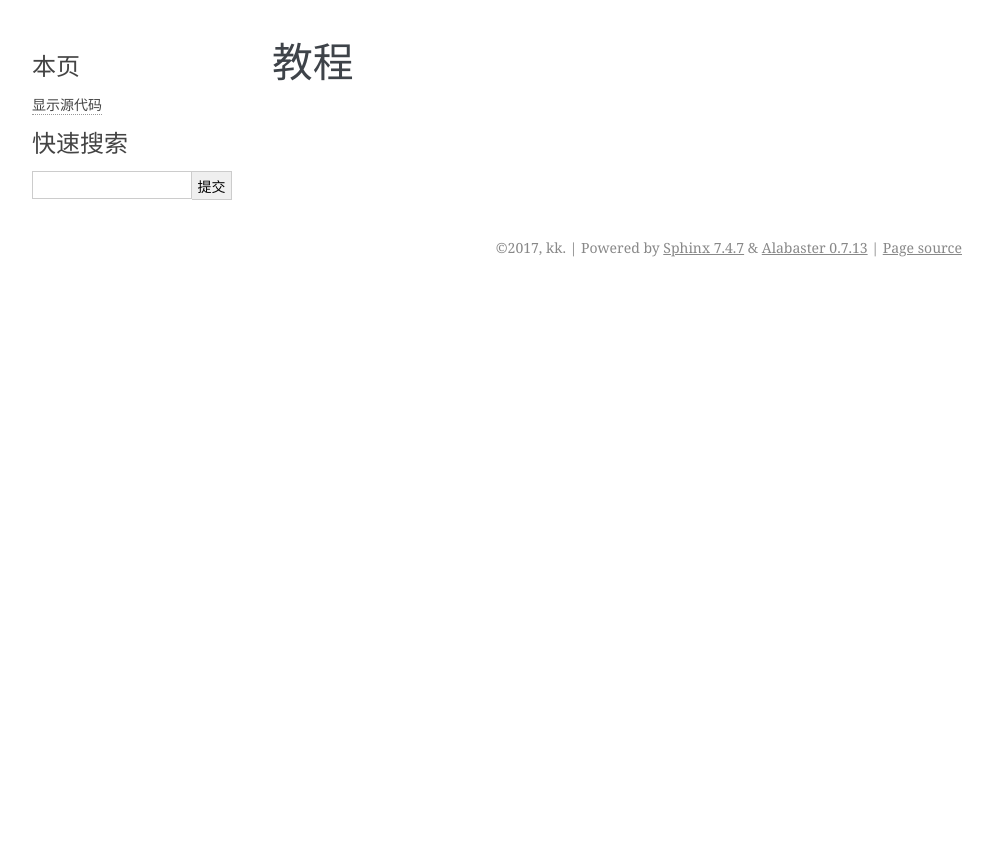
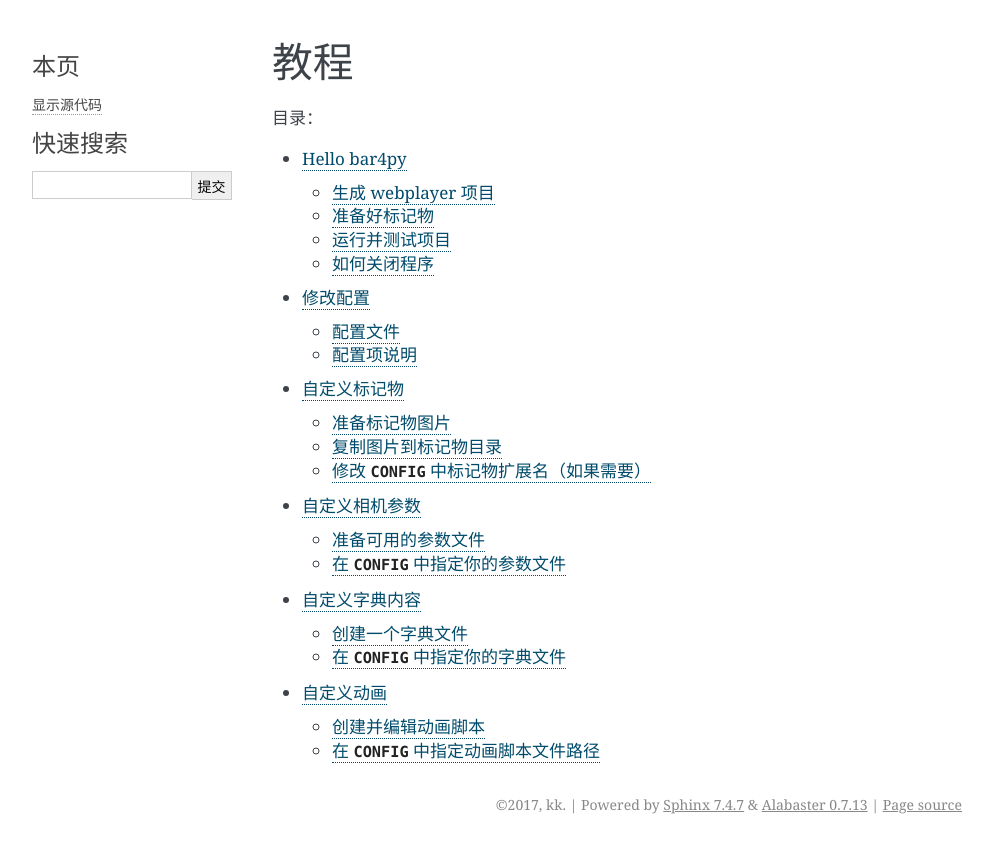
Before and after one commit to bxtkezhan/BAR4Py, a Sphinx documentation site: the page built from docs/source/tutorial.rst, in a window 1280 px wide. Shown: the top 853 px of the page, without its empty margins (148-1141 px from the left). Built offline with Sphinx 7.4.7, drawn with Linux system fonts in a browser that asks for light colours.

Commit message:
完成0.1.2.0文档教程

```diff
--- a/docs/source/index.rst
+++ b/docs/source/index.rst
@@ -8,7 +8,7 @@
 
 .. toctree::
    :maxdepth: 2
-   :caption: 主要内容:
+   :caption: 主要内容：
 
    intro
    tutorial
@@ -20,4 +20,4 @@
 * :ref:`modindex`
 * :ref:`search`
 
-.. image:: _static/img/index_0.png
+.. image:: /_static/img/index_0.png
--- a/docs/source/tutorial.rst
+++ b/docs/source/tutorial.rst
@@ -1,2 +1,13 @@
 教程
 ========
+
+.. toctree::
+   :maxdepth: 2
+   :caption: 目录：
+
+   Hello bar4py <./tutorial/hello.rst>
+   修改配置 <./tutorial/config.rst>
+   自定义标记物 <./tutorial/set_marker.rst>
+   自定义相机参数 <./tutorial/set_camera.rst>
+   自定义字典内容 <./tutorial/set_dictionary.rst>
+   自定义动画 <./tutorial/set_animate.rst>
--- /dev/null
+++ b/docs/source/tutorial/config.rst
@@ -0,0 +1,35 @@
+修改配置
+============
+
+下面KK开始介绍配置这个 WebAR 播放器的方法。
+
+配置文件
+-------------
+
+找到主脚本 webplayer.py 的配置变量 ``CONFIG`` ，大概从第五行开始就是了，代码内容大致如下::
+
+    # Configs.
+    CONFIG = {
+        'app_name': 'Hello BAR4Py',
+        'marker_path': './static/marker',
+        'marker_type': '*.jpg',
+        'camera_file': './static/camera/camera_640x480.json',
+        'dictionary_file': './static/dictionary/dictionary.json',
+        'animate_file': './static/animate/animate.js',
+        'port': 8000,
+        'debug': False,
+    }
+
+我们可以尝试修改该 `python` 字典来配置我们的 WebAR 播放器。
+
+配置项说明
+--------------
+
+* ``'app_name': 'XXX'`` 用于设置 WebAR 播放器页面的Title
+* ``'marker_path': 'XXX'`` 用于指定 marker 标记物图片所在目录
+* ``'marker_type': '*.XXX'`` 用于指定 marker 标记物图片的扩展名
+* ``'camera_file': 'XXX'`` 用于指定相机参数文件路径
+* ``'dictionary_file': 'XXX'`` 用于指定字典内容文件路径
+* ``'animate_file': 'XXX'`` 用于指定动画脚步文件路径
+* ``'port': XXX`` 用于设置服务端程序端口号
+* ``'debug': True/False`` 是否开启调试模式
--- /dev/null
+++ b/docs/source/tutorial/hello.rst
@@ -0,0 +1,49 @@
+Hello bar4py
+=================
+
+欢迎阅读本套教程，现在让我们开始入手 **bar4py** 并完成我们第一个实例—— WebARPlayer！
+
+我们大概要做三件事，首先是使用 **bar4py** 的命令行工具生成一个 webplayer 项目；\
+然后是准备好标记物；最后是运行服务并打开浏览器来测试我们实例。
+
+生成 webplayer 项目
+---------------------------
+
+假如你已经成功安装好了较新版本的 **bar4py(v0.1.2.0+)** 那么你就可以使用命令行工具 ``bar4py``
+来生成所需项目::
+
+    $ bar4py webplayer mywebplayer
+
+OK，至此为止第一步算是完成了，是不是很简单呀´ ▽ ` )ﾉ
+
+准备好标记物
+----------------
+
+现在我们可以在项目目录的 `mywebplayer/static/marker/` 中找到一个 **bar4py** 为我们准备的 marker 图片\
+—— “701.jpg”，然后我们将这张图片复制到自己手机上并显示出来，或者也可以直接打印出来。\
+KK个人比较推荐打印的办法，因为有些朋友的手机屏幕比较反光，容易导致 marker 信息无法被检测\
+（当遇到这种问题的时候可以尝试适度调高屏幕亮度，当然屏幕亮度也不宜过高）。
+
+.. image:: /_static/img/tutorial/701.jpg
+
+现在我们已经完成了第二步操作了，看起来也没有什么难度是不是？
+
+运行并测试项目
+-------------------
+
+进入项目根目录，并运行脚本 webplayer.py 开启服务::
+
+    $ cd mywebplayer
+    $ python3 webplayer.py
+
+打开浏览器（这里推荐 Firefox 或 Chrome 浏览器，这是测试成功的两款著名浏览器），在地址栏输入 localhost:8000
+然后回车进入，如果成功你将打开一个简洁的 WebAR 播放器界面。
+
+现在最关键的时刻到了，请点击播放器按扭 Play 开始播发，然后授权开启摄像头（这个是你必须要有的）\
+当播放器中显示出你的摄像头所捕获的景象时，你就可以尝试把标记物放到摄像头视野范围内，\
+如果出现了一个 3D 物体模型，那么恭喜你已经成功了´ ▽ ` )ﾉ
+
+如何关闭程序
+---------------
+
+浏览器上的 WebAR 播放器只需要关闭网页即可，命令行中运行的服务器程序可以用 ``Ctrl`` + ``C`` 中断。
--- /dev/null
+++ b/docs/source/tutorial/set_animate.rst
@@ -0,0 +1,42 @@
+自定义动画
+================
+
+现在我们要来完成自定义动画的操作了。在自定义动画的操作中我们会用到 Javascript 编程语言，\
+还有 Three.JS 库的一些方法。
+
+创建并编辑动画脚本
+-----------------------
+
+我们在一个地方创建一个名叫 animate.js 的脚本，然后写入如下内容::
+
+    var RotateTag = 0;
+    function animate(id, model) {
+        if (id == '701') {
+            model.rotateX(Math.PI/2);
+            model.rotateY(RotateTag);
+            RotateTag += 0.1;
+        }
+    }
+
+这里先解释一下该段 Javascript 代码。首先我们需要在我们的动画脚本文件当中定义一个名叫 animate 的函数，\
+且该函数接受两个参数变量（这个是固定的，必须如此），第一个参数是当前被检测到的标记物的 ID，
+第二个参数是当前被检测到的标记物所对应的模型对象；有了 ID 和 模型对象，我们就可以通过 Three.JS 的方法\
+去定义模型的动画了´ ▽ ` )ﾉ。
+
+关于 Three.JS 的方法大家可以去往 Three.JS 的官网阅读文档，KK这里就不多说了(｢・ω・)｢～～～
+
+在 ``CONFIG`` 中指定动画脚本文件路径
+------------------------------------------
+
+我们可以在 WebARPlayer 的主脚本的 ``CONFIG`` 中，设置 ``'animate_file'`` 的值来指定动画脚本::
+
+    # Configs.
+    CONFIG = {
+        ...
+
+        'animate_file': './static/animate/animate.js',
+
+        ...
+    }
+
+好了，至此我们已经完成了自定义动画的操作了´ ▽ ` )ﾉ～～～！！！
--- /dev/null
+++ b/docs/source/tutorial/set_camera.rst
@@ -0,0 +1,39 @@
+自定义相机参数
+====================
+
+现在我们来面对一个比较专业（计算机视觉方面）的问题，就是设置我们自己的相机参数。
+
+准备可用的参数文件
+-----------------------
+
+这方面可能需要你具备一些专业知识，所以不推荐新手自己来做（期待KK放出新的便捷工具吧´ ▽ ` )ﾉ）。\
+如果你可以自己标定相机参数或是看的懂相机参数内容，那么你可以将已标定好的相机内参和残差转换为
+**bar4py** 支持的 json 文件格式::
+
+    {
+        "distorsionCoeff": [
+            0.09954849630594254, -0.20638400316238403,
+            0.00754588982090354, 0.0033653099089860916, 0.0
+        ],
+        "size": [640, 480],
+        "cameraMatrix": [
+            628.1580200195312, 0.0, 324.0989990234375, 0.0,
+            628.156005859375, 260.9079895019531, 0.0, 0.0, 1.0
+        ]
+    }
+
+可以不用考虑 json 文件的缩进
+
+在 ``CONFIG`` 中指定你的参数文件
+---------------------------------------
+
+修改项目主脚本 webplayer.py 中 ``CONFIG`` 的 ``'camera_file'`` 的值，指定为你的相机参数文件路径::
+
+    # Configs.
+    CONFIG = {
+        'app_name': 'Hello BAR4Py',
+        'marker_path': './static/marker',
+        'marker_type': '*.jpg',
+        'camera_file': '你的相机参数文件路径',
+
+        ...
--- /dev/null
+++ b/docs/source/tutorial/set_dictionary.rst
@@ -0,0 +1,103 @@
+自定义字典内容
+=======================
+
+现在我们来设置字典内容，值得注意的是这里的字典并不是 `python` 当中的字典数据类型，\
+而是 **bar4py** Web 模块当中用于设置标记物对应模型的工具。
+
+创建一个字典文件
+----------------------
+
+字典文件是一个 json 类型的文件，我们参考 WebARPlayer 默认的字典文件::
+
+
+    {
+        "701": {
+            "type": "obj",
+            "content": null,
+            "opath": "/static/model/",
+            "oname": "rocket.obj",
+            "mpath": "/static/model/",
+            "mname": "rocket.mtl",
+            "visibleTag": 5
+        }
+    }
+
+其中 ``"701": {`` 当中的 ``"701"`` 指的是标记物的名称，和标记物目录当中指定的标记物图片的名称一致，\
+注意是不含扩展名的。如果你的标记物图片有多个可以用如下方式编写字典内容::
+
+    {
+        "701": {
+            "type": "obj",
+            "content": null,
+            "opath": "/static/model/",
+            "oname": "rocket.obj",
+            "mpath": "/static/model/",
+            "mname": "rocket.mtl",
+            "visibleTag": 5
+        },
+        "801": {
+            ...
+        }
+        ...
+    }
+
+下面我们来详细说说其中的一些配置项的含义´ ▽ ` )ﾉ
+
+"type" —— 模型类型
+^^^^^^^^^^^^^^^^^^^^^^^
+
+目前有如下可选值:
+
+* cube 立方体
+* plane 平面
+* sphere 球面
+* cylinder 圆柱
+* torus 圆环
+* obj 第三方模型文件
+
+"content" —— 模型内容
+^^^^^^^^^^^^^^^^^^^^^^^^^^
+
+一般情况设定为 ``null`` 。
+
+"opath" —— 模型 obj 文件的目录路径
+^^^^^^^^^^^^^^^^^^^^^^^^^^^^^^^^^^^^^^^^^^^
+
+如果 ``"type"`` 的值为 ``"obj"`` 那么你才需要设置该属性。\
+值得注意的是该目录路径应该设置在默认生成的 ``./static`` 目录下。
+
+"oname" —— 模型 obj 文件的文件名
+^^^^^^^^^^^^^^^^^^^^^^^^^^^^^^^^^^^^^^^^^
+
+你需要载入的 obj 文件的文件名，注意带上扩展名。
+
+"mpath" —— 模型 mtl 文件的目录路径
+^^^^^^^^^^^^^^^^^^^^^^^^^^^^^^^^^^^^^^^^^^^
+
+如果 ``"type"`` 的值为 ``"obj"`` ，且你的模型文件具有 mtl 文件，那么你才需要设置该属性。\
+值得注意的是该目录路径应该设置在默认生成的 ``./static`` 目录下。
+
+"mname" —— 模型 mtl 文件的文件名
+^^^^^^^^^^^^^^^^^^^^^^^^^^^^^^^^^^^^^^^^^
+
+你需要载入的 mtl 文件的文件名，注意带上扩展名。
+
+"visibleTag" —— 初始可视标识
+^^^^^^^^^^^^^^^^^^^^^^^^^^^^^^^^^^^^
+
+一般默认是5或者5以上的整数
+
+在 ``CONFIG`` 中指定你的字典文件
+----------------------------------------
+
+设置 ``dictionary_file`` 的值，指定你的字典文件，代码如下::
+
+    # Configs.
+    CONFIG = {
+        ...
+
+        'dictionary_file': './static/dictionary/dictionary.json',
+
+        ...
+
+好了，现在我们已经完成字典文件自定义操作了´ ▽ ` )ﾉ！！！
--- /dev/null
+++ b/docs/source/tutorial/set_marker.rst
@@ -0,0 +1,45 @@
+自定义标记物
+==================
+
+在之前的篇章中，例如 `Hello bar4py` 我们已经学会了如何去构建一个 WebARPlayer 项目，但是那时我们\
+用的仍是 **bar4py** 提供的标记物图片，而且只有一个而已。现在我们要来使用自己的标记物图片了。
+
+准备标记物图片
+----------------------
+
+现在我们准备几张标记物图片，值得注意的是标记物图片有如下几点要求:
+
+#. 尽量为正方形
+#. 统一图片格式
+#. 内边沿为深色
+#. 内容尽量简单
+#. 色块容易区分
+#. 线条足够宽大
+#. 能够区分方向
+
+可以参考下面两张 marker 图片:
+
+.. image:: /_static/img/tutorial/markers.png
+
+复制图片到标记物目录
+----------------------------
+
+所谓标记物目录，其实指的就是 WebARPlayer 项目的主脚本 webplayer.py 中 ``CONFIG`` 所定义的
+``'marker_path'`` 所指向的内容，默认情况下为项目根目录下的 ``./static/marker`` 。
+
+::
+
+    # Configs.
+    CONFIG = {
+        'app_name': 'Hello BAR4Py',
+        'marker_path': './static/marker',
+
+        ...
+
+修改 ``CONFIG`` 中标记物扩展名（如果需要）
+-------------------------------------------------
+
+根据你在标记物目录放置的标记物图片扩展名修改 ``CONFIG`` 中 ``'marker_type'`` 的值，\
+如果你的图片扩展名为 .png 那么就将默认的 ``'marker_type': '*.jpg'`` 改为 ``'marker_type': '*.png'`` 。
+
+至此为止你已经学会了如何自定义标记物了´ ▽ ` )ﾉ！！！
```
Also changed, not shown: docs/source/_static/img/tutorial/701.jpg (added), docs/source/_static/img/tutorial/markers.png (added), 1 other file.
